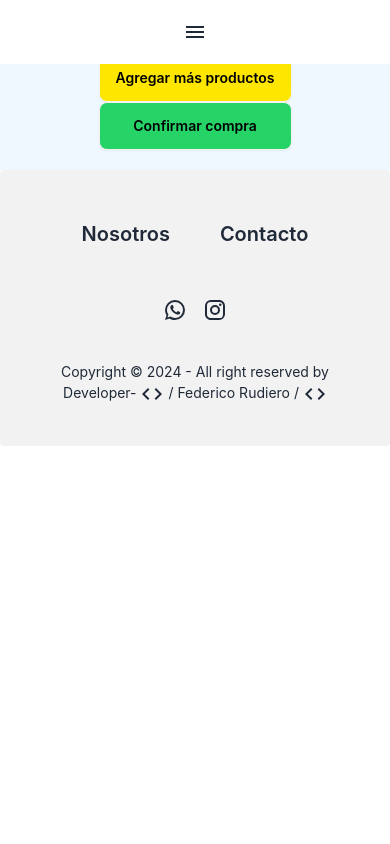
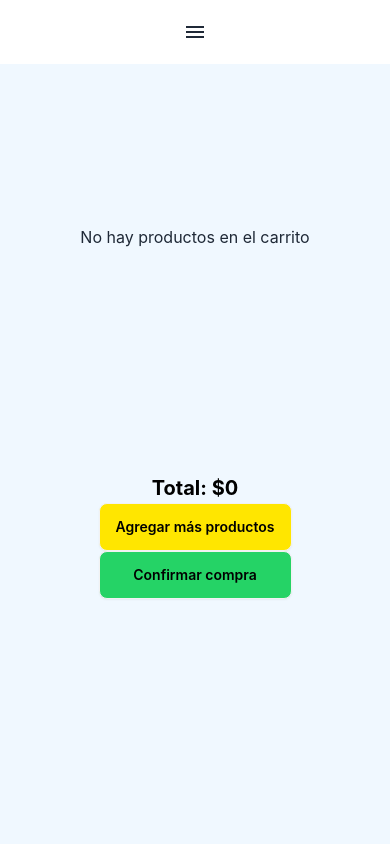
Before and after one commit to federudiero/ecomerceLimpieza, a React (Create React App) app: page /carrito in a window 390 px wide. Shown: the top 844 px of the page. Built offline with nearby package versions, Linux system fonts and the light colour scheme.

Commit message:
responsive carrito terminado

```diff
--- a/src/Components/Carrito/Carrito.jsx
+++ b/src/Components/Carrito/Carrito.jsx
@@ -51,6 +51,7 @@ function Carrito() {
 
   return (
     <div className={style.containerCart}>
+
       {cart.length === 0 ? (
         <p>No hay productos en el carrito</p>
       ) : (
--- a/src/Components/Carrito/Carrito.module.css
+++ b/src/Components/Carrito/Carrito.module.css
@@ -83,8 +83,10 @@ border: 2px solid black;
 
 
     .containerCart {
-        flex-direction: column; /* Cambia la dirección de flexión a columna en dispositivos móviles */
-        align-items: stretch; /* Estira los elementos para ocupar todo el ancho */
+        flex-direction: column;
+        align-items: center;
+        height: 100vh;
+        display: flex;
     }
     .carritoCardContainer {
         width: 100%; /* Ajusta el ancho al 100% */
@@ -94,6 +96,7 @@ border: 2px solid black;
         margin-top: 0; /* Elimina el margen superior */
         margin-bottom: 0; /* Elimina el margen inferior */
         margin-top: 100px;
+        height: 100vh;
     }
     .card {
         width: 80%;
@@ -132,8 +135,10 @@ border: 2px solid black;
 
 
     .containerCart {
-        flex-direction: column; /* Cambia la dirección de flexión a columna en dispositivos móviles */
-        align-items: stretch; /* Estira los elementos para ocupar todo el ancho */
+        flex-direction: column;
+        align-items: center;
+        height: 100vh;
+        display: flex;
     }
     .carritoCardContainer {
         width: 100%; /* Ajusta el ancho al 100% */
@@ -143,6 +148,7 @@ border: 2px solid black;
         margin-top: 0; /* Elimina el margen superior */
         margin-bottom: 0; /* Elimina el margen inferior */
         margin-top: 100px;
+        height: 100vh;
     }
     .card {
         width: 80%;
@@ -172,6 +178,7 @@ border: 2px solid black;
         font-size: 20px; /* Reduzca el tamaño de la fuente para adaptarse mejor a dispositivos móviles */
     }
 
+
   }
 
 
```
